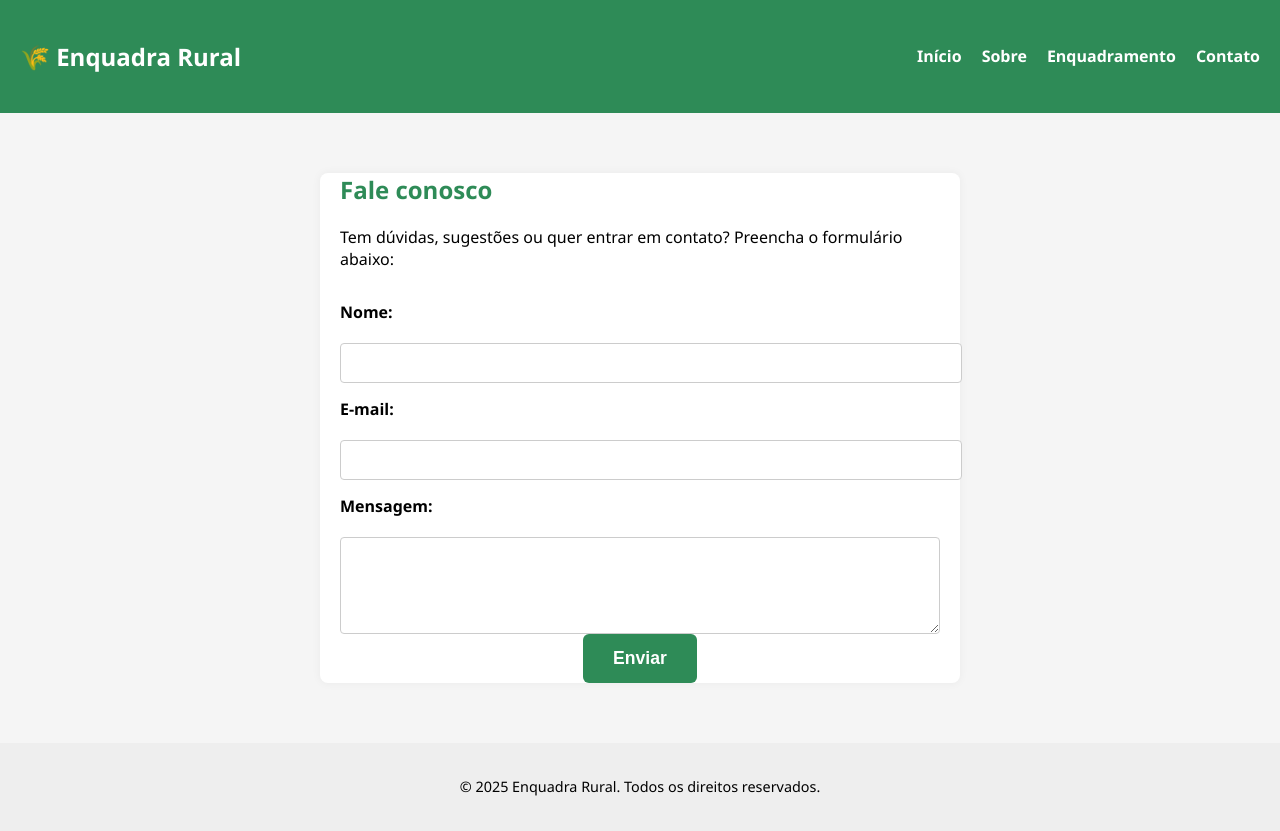
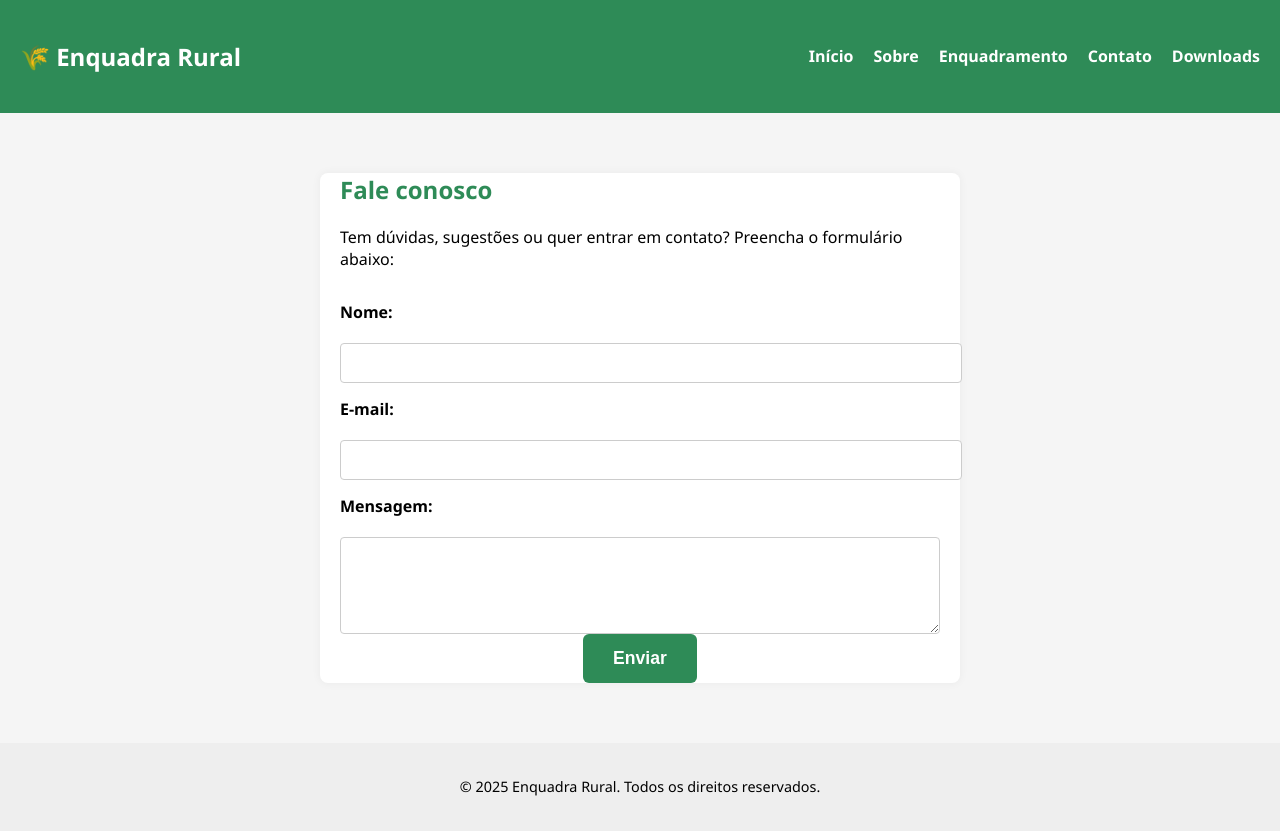
Before and after one commit to enquadrarural/enquadra-rural, a plain HTML site: page contato.html in a window 1280 px wide. Drawn offline with Linux system fonts and the light colour scheme.

Commit message:
Add files via upload

```diff
--- a/contato.html
+++ b/contato.html
@@ -15,6 +15,7 @@
   <li><a href="sobre.html">Sobre</a></li>
   <li><a href="enquadramento.html">Enquadramento</a></li>
   <li><a href="contato.html">Contato</a></li>
+  <li><a href="download.html">Downloads</a></li>
 </ul>
     </nav>
   </header>
```
Also changed, not shown: enquadramento.html (+1 -0 lines), index.html (+1 -0 lines), sobre.html (+1 -0 lines).
